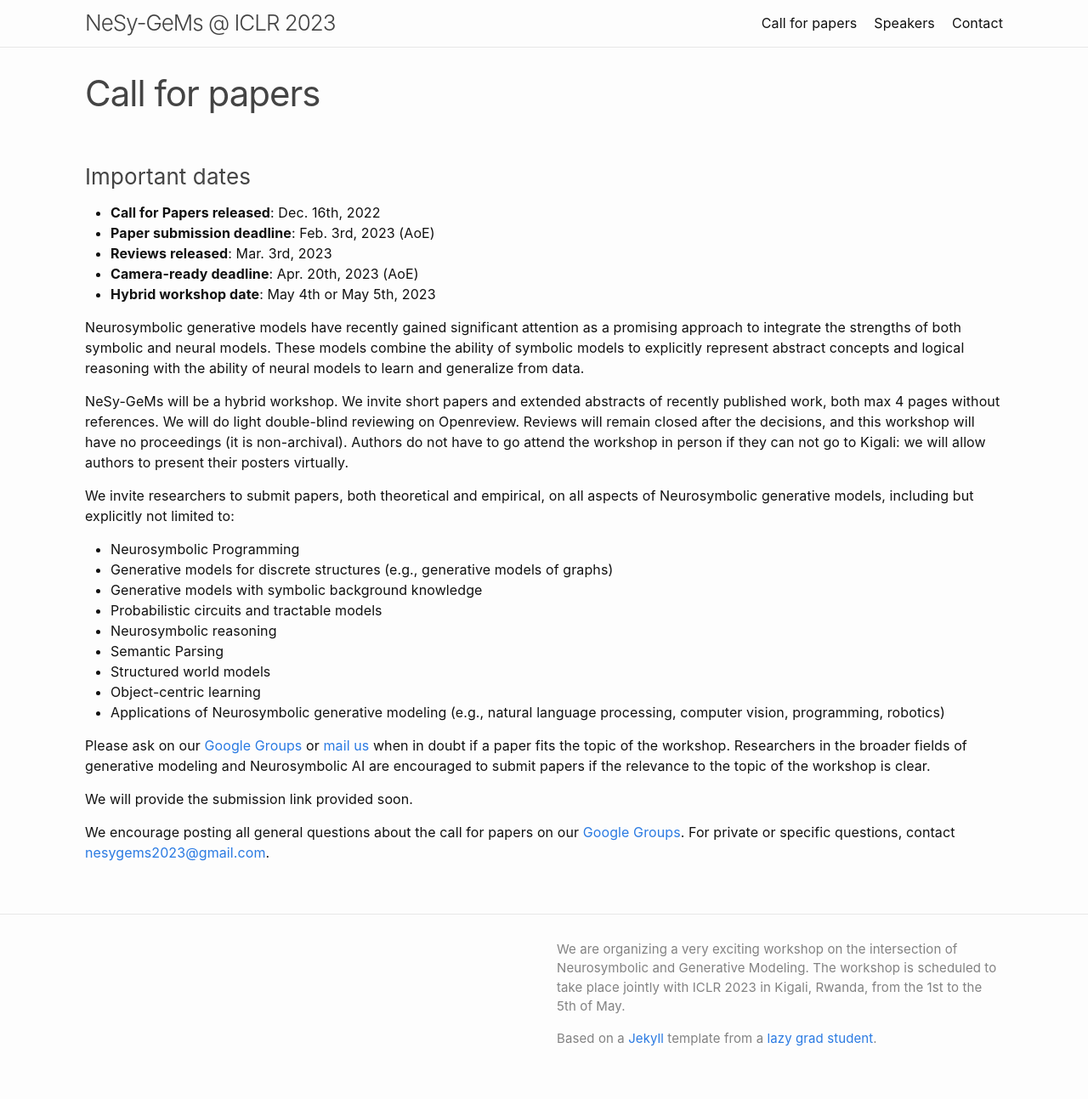
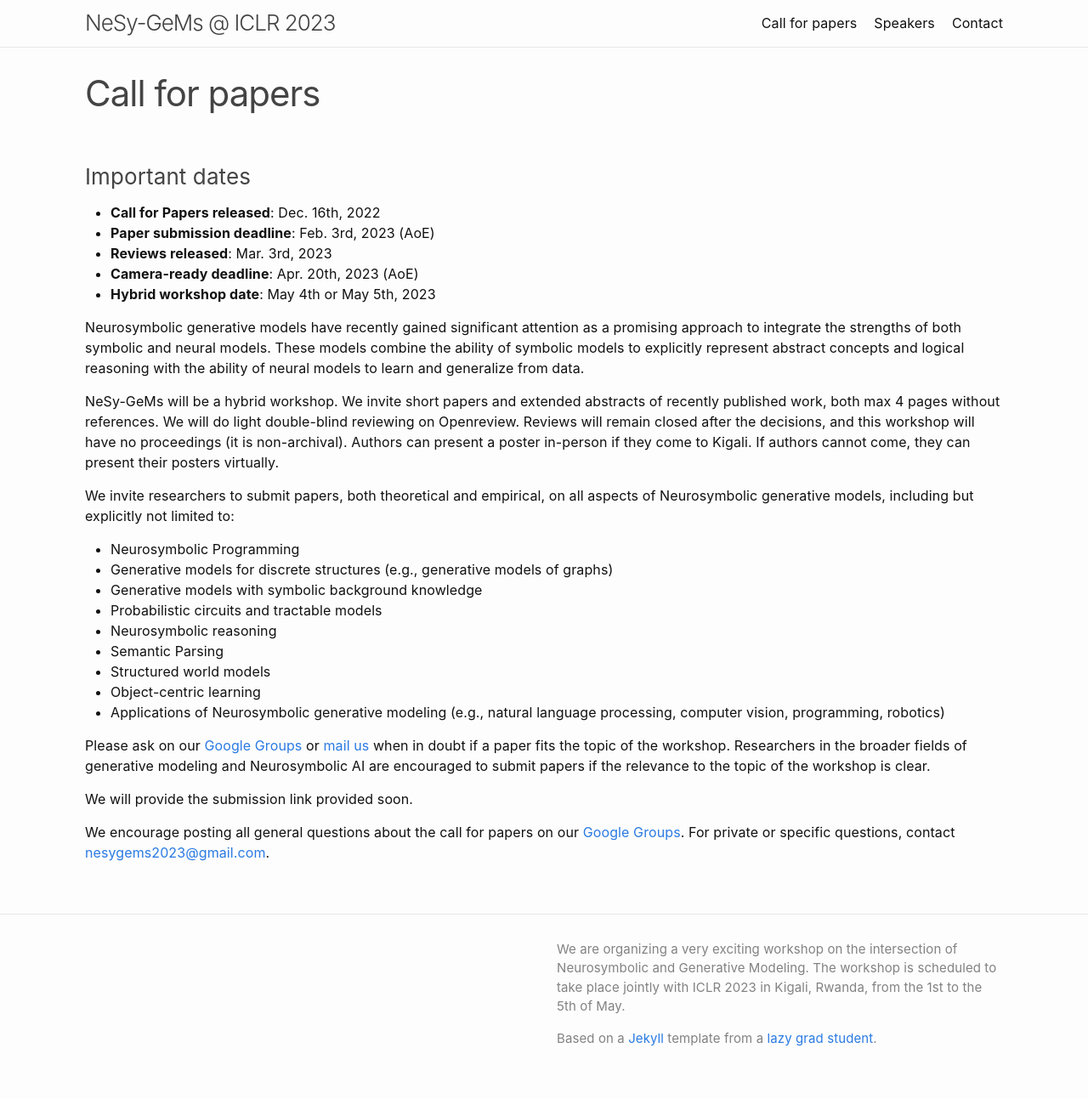
Before and after one commit to nesygems/nesygems.github.io, a Jekyll site: the page built from callforpapers.md, in a window 1280 px wide. Shown: the whole page at 85% size. Built offline with Jekyll 4.4.1, drawn with Linux system fonts in a browser that asks for light colours.

Commit message:
Update callforpapers.md

```diff
--- a/callforpapers.md
+++ b/callforpapers.md
@@ -14,7 +14,7 @@ permalink: /callforpapers/
 
 Neurosymbolic generative models have recently gained significant attention as a promising approach to integrate the strengths of both symbolic and neural models. These models combine the ability of symbolic models to explicitly represent abstract concepts and logical reasoning with the ability of neural models to learn and generalize from data.
 
-NeSy-GeMs will be a hybrid workshop. We invite short papers and extended abstracts of recently published work, both max 4 pages without references. We will do light double-blind reviewing on Openreview. Reviews will remain closed after the decisions, and this workshop will have no proceedings (it is non-archival). Authors do not have to go attend the workshop in person if they can not go to Kigali: we will allow authors to present their posters virtually.
+NeSy-GeMs will be a hybrid workshop. We invite short papers and extended abstracts of recently published work, both max 4 pages without references. We will do light double-blind reviewing on Openreview. Reviews will remain closed after the decisions, and this workshop will have no proceedings (it is non-archival). Authors can present a poster in-person if they come to Kigali. If authors cannot come, they can present their posters virtually.
 
 We invite researchers to submit papers, both theoretical and empirical, on all aspects of Neurosymbolic generative models, including but explicitly not limited to:
 * Neurosymbolic Programming
```
